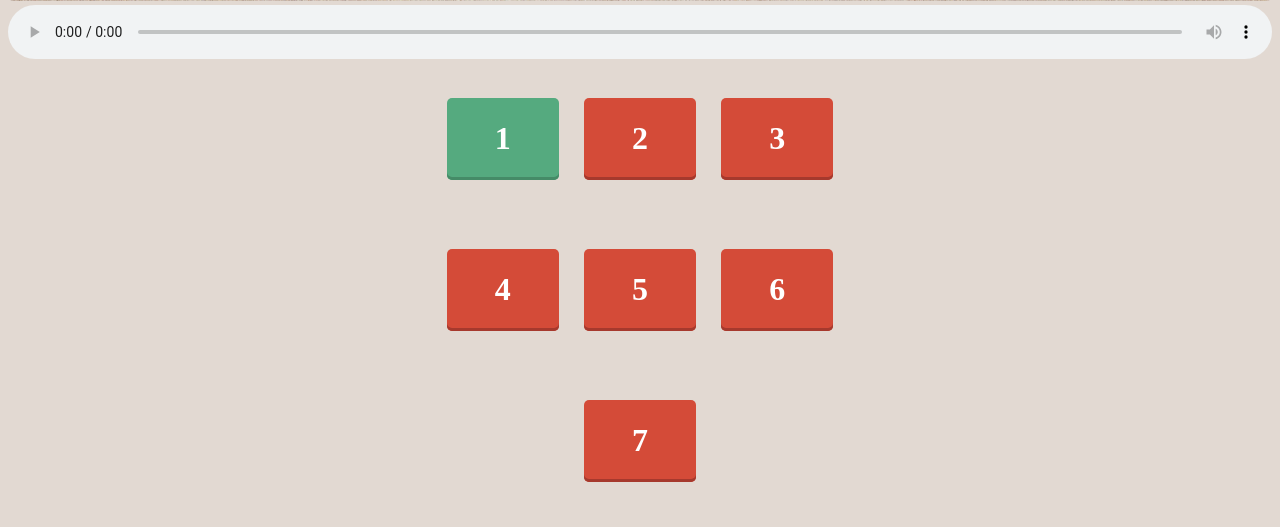
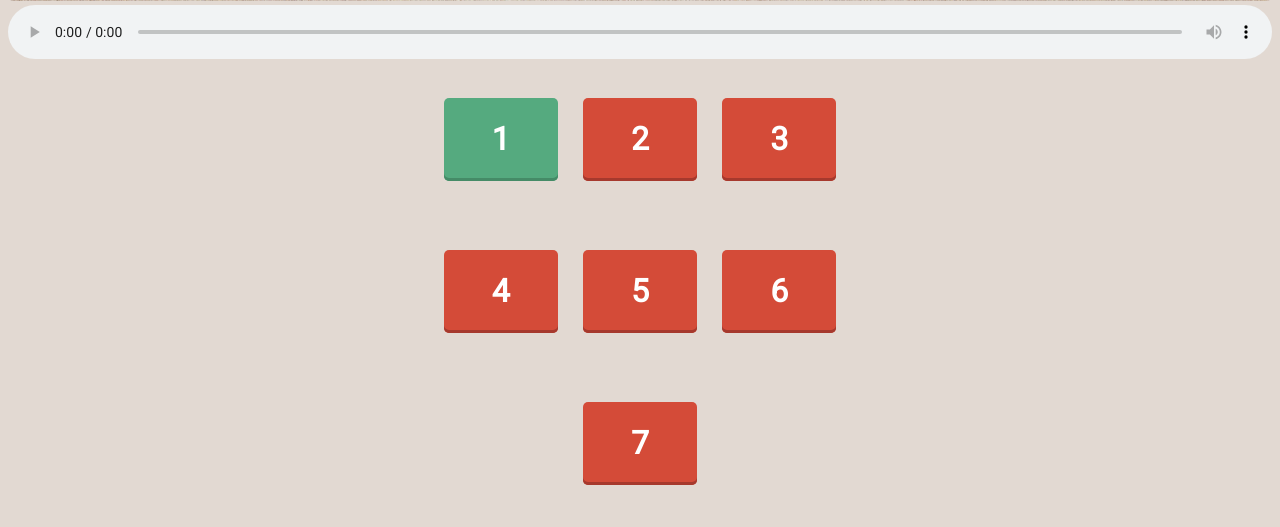
Before and after one commit to FrogRider/FrogRider.github.io, a PHP site: page / in a window 1280 px wide. Shown: the part 1903-2430 px from the top of the page. Before the commit the page ends 2385 px from the top, so only its background shows below. Run offline with PHP 8.4, Linux system fonts and the light colour scheme.

Commit message:
font roboto added

```diff
--- a/index.html
+++ b/index.html
@@ -3,6 +3,7 @@
 <head>
 	<link href="style.css" rel="stylesheet">
 	<link rel="icon" href="https://melbournechapter.net/images/walk-away-clipart-7.png" type="image/x-icon">
+	<link href="https://fonts.googleapis.com/css?family=Roboto" rel="stylesheet">
 	<meta charset="UTF-8">
 	<title>Прогуляйся- ка, дружочек</title>
 	<meta name="viewport" content="width=device-width, initial-scale=1">
--- a/place2/index.html
+++ b/place2/index.html
@@ -3,6 +3,7 @@
 <head>
 	<link href="../style.css" rel="stylesheet">
 	<link rel="icon" href="https://melbournechapter.net/images/walk-away-clipart-7.png" type="image/x-icon">
+	<link href="https://fonts.googleapis.com/css?family=Roboto" rel="stylesheet">
 	<meta charset="UTF-8">
 	<title>Прогуляйся- ка, дружочек</title>
 	<meta name="viewport" content="width=device-width, initial-scale=1">
--- a/place3/index.html
+++ b/place3/index.html
@@ -3,6 +3,7 @@
 <head>
 	<link href="../style.css" rel="stylesheet">
 	<link rel="icon" href="https://melbournechapter.net/images/walk-away-clipart-7.png" type="image/x-icon">
+	<link href="https://fonts.googleapis.com/css?family=Roboto" rel="stylesheet">
 	<meta charset="UTF-8">
 	<title>Прогуляйся- ка, дружочек</title>
 	<meta name="viewport" content="width=device-width, initial-scale=1">
--- a/place4/index.html
+++ b/place4/index.html
@@ -3,6 +3,7 @@
 <head>
 	<link href="../style.css" rel="stylesheet">
 	<link rel="icon" href="https://melbournechapter.net/images/walk-away-clipart-7.png" type="image/x-icon">
+	<link href="https://fonts.googleapis.com/css?family=Roboto" rel="stylesheet">
 	<meta charset="UTF-8">
 	<title>Прогуляйся- ка, дружочек</title>
 	<meta name="viewport" content="width=device-width, initial-scale=1">
--- a/place5/index.html
+++ b/place5/index.html
@@ -3,6 +3,7 @@
 <head>
 	<link href="../style.css" rel="stylesheet">
 	<link rel="icon" href="https://melbournechapter.net/images/walk-away-clipart-7.png" type="image/x-icon">
+	<link href="https://fonts.googleapis.com/css?family=Roboto" rel="stylesheet">
 	<meta charset="UTF-8">
 	<title>Прогуляйся- ка, дружочек</title>
 	<meta name="viewport" content="width=device-width, initial-scale=1">
--- a/place6/index.html
+++ b/place6/index.html
@@ -3,6 +3,7 @@
 <head>
 	<link href="../style.css" rel="stylesheet">
 	<link rel="icon" href="https://melbournechapter.net/images/walk-away-clipart-7.png" type="image/x-icon">
+	<link href="https://fonts.googleapis.com/css?family=Roboto" rel="stylesheet">
 	<meta charset="UTF-8">
 	<title>Прогуляйся- ка, дружочек</title>
 	<meta name="viewport" content="width=device-width, initial-scale=1">
--- a/place7/index.html
+++ b/place7/index.html
@@ -3,6 +3,7 @@
 <head>
 	<link href="../style.css" rel="stylesheet">
 	<link rel="icon" href="https://melbournechapter.net/images/walk-away-clipart-7.png" type="image/x-icon">
+	<link href="https://fonts.googleapis.com/css?family=Roboto" rel="stylesheet">
 	<meta charset="UTF-8">
 	<title>Прогуляйся- ка, дружочек</title>
 	<meta name="viewport" content="width=device-width, initial-scale=1">
--- a/style.css
+++ b/style.css
@@ -1,3 +1,5 @@
+@import url('https://fonts.googleapis.com/css?family=K2D');
+
 a {			display: block;
 			text-align: center;
 			font-size: 100%;
@@ -33,7 +35,7 @@ a.button:active { background: rgb(152,15,0); }*/
 .flex-container {
   display: flex;
   justify-content: center;
-  margin-top: 1px;
+  margin: 1px;
   }
 
 .file {
@@ -43,6 +45,7 @@ a.button:active { background: rgb(152,15,0); }*/
 
 body {
 	background-color: #E2D9D2FF;
+	font-family: 'Roboto', sans-serif;
 }
 
 #map {
```
